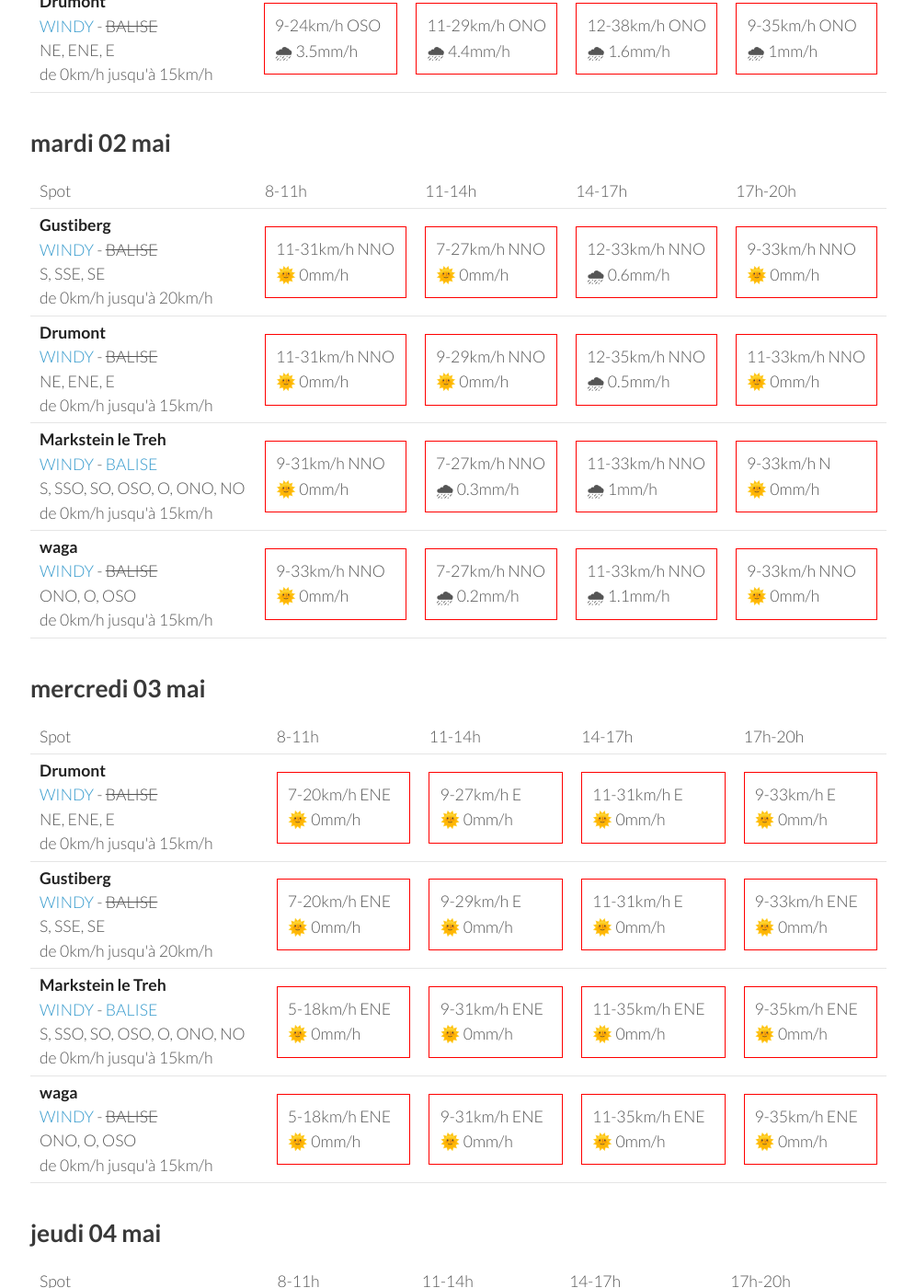
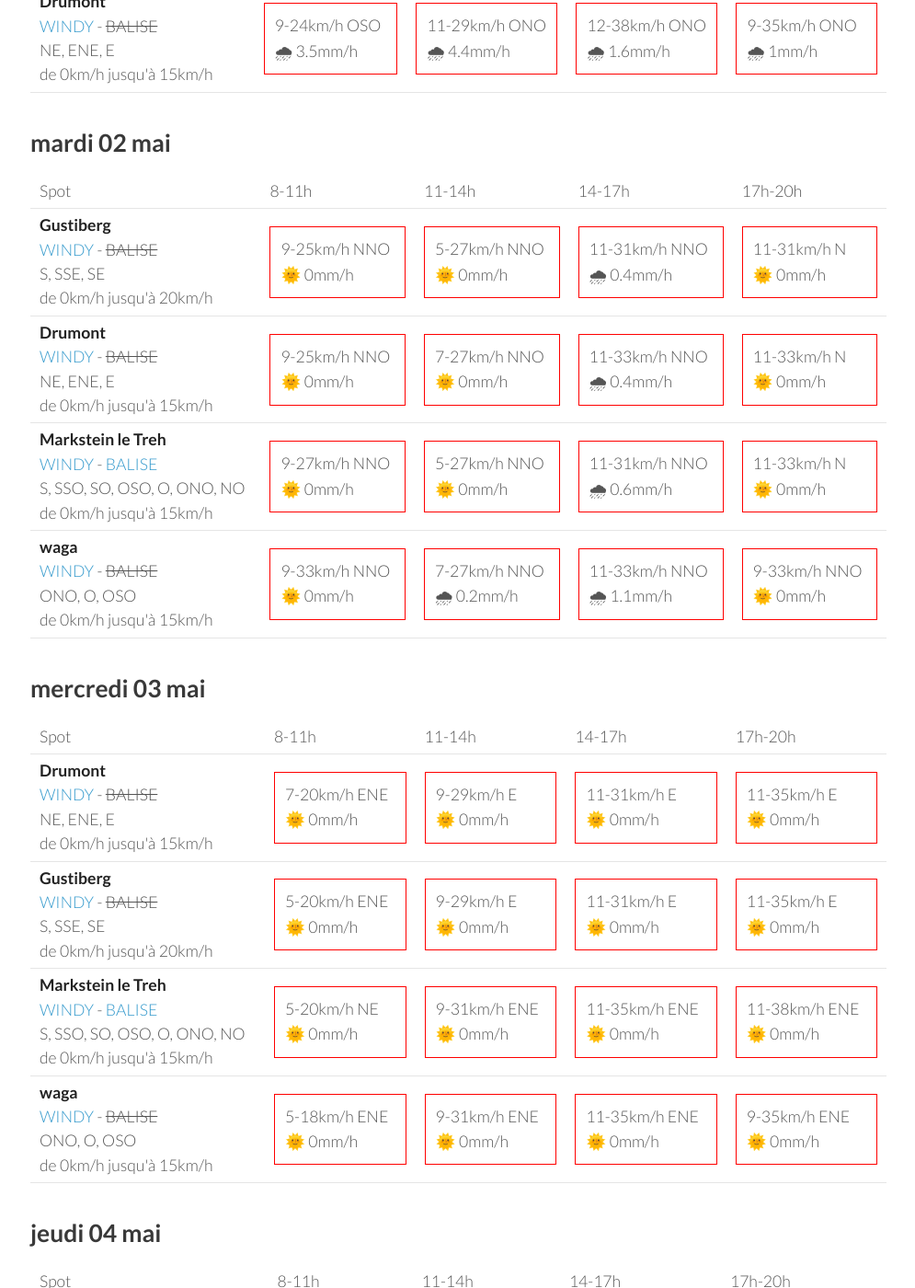
Before and after one commit to parapente-dans-le-nord/parapente-dans-le-nord.github.io, a Jekyll site: the page built from vosges.markdown, in a window 1280 px wide and 1400 px high, scrolled down 1325 px. Shown: the whole window at 92% size, without its empty margins (25-1020 px from the left). Built offline with Jekyll 4.4.1, drawn with Linux system fonts in a browser that asks for light colours; some of the changed text lies outside the part shown.

Commit message:
update index.markdown

```diff
--- a/vosges.markdown
+++ b/vosges.markdown
@@ -132,30 +132,30 @@ page mise à jour le dimanche 30 avril 13:16
 <tr>
         <td><strong>Gustiberg</strong><br><a href="https://windy.com/47.894/6.934?47.891,6.934,15,m:eYYagmI">WINDY</a> - <span class="no-balise"> BALISE </span><br> <span class="vent-favorable">S, SSE, SE</span><br><span class="force-vent">de 0km/h jusqu'à 20km/h</span> </td>
 
-            <td><div class="not-flyable"><p>11-31km/h NNO</p><p>🌞 0mm/h</p></div></td>
-            <td><div class="not-flyable"><p>7-27km/h NNO</p><p>🌞 0mm/h</p></div></td>
-            <td><div class="not-flyable"><p>12-33km/h NNO</p><p>🌧 0.6mm/h</p></div></td>
-            <td><div class="not-flyable"><p>9-33km/h NNO</p><p>🌞 0mm/h</p></div></td>
+            <td><div class="not-flyable"><p>9-25km/h NNO</p><p>🌞 0mm/h</p></div></td>
+            <td><div class="not-flyable"><p>5-27km/h NNO</p><p>🌞 0mm/h</p></div></td>
+            <td><div class="not-flyable"><p>11-31km/h NNO</p><p>🌧 0.4mm/h</p></div></td>
+            <td><div class="not-flyable"><p>11-31km/h N</p><p>🌞 0mm/h</p></div></td>
 
 
     </tr>
 <tr>
         <td><strong>Drumont</strong><br><a href="https://windy.com/47.898/6.919?47.687,6.919,9,m:eYYagmG">WINDY</a> - <span class="no-balise"> BALISE </span><br> <span class="vent-favorable">NE, ENE, E</span><br><span class="force-vent">de 0km/h jusqu'à 15km/h</span> </td>
 
-            <td><div class="not-flyable"><p>11-31km/h NNO</p><p>🌞 0mm/h</p></div></td>
-            <td><div class="not-flyable"><p>9-29km/h NNO</p><p>🌞 0mm/h</p></div></td>
-            <td><div class="not-flyable"><p>12-35km/h NNO</p><p>🌧 0.5mm/h</p></div></td>
-            <td><div class="not-flyable"><p>11-33km/h NNO</p><p>🌞 0mm/h</p></div></td>
+            <td><div class="not-flyable"><p>9-25km/h NNO</p><p>🌞 0mm/h</p></div></td>
+            <td><div class="not-flyable"><p>7-27km/h NNO</p><p>🌞 0mm/h</p></div></td>
+            <td><div class="not-flyable"><p>11-33km/h NNO</p><p>🌧 0.4mm/h</p></div></td>
+            <td><div class="not-flyable"><p>11-33km/h N</p><p>🌞 0mm/h</p></div></td>
 
 
     </tr>
 <tr>
         <td><strong>Markstein le Treh</strong><br><a href="https://windy.com/47.926/7.012?47.505,7.012,8,m:eY1agmQ">WINDY</a> - <span class=""><a href="http://www.balisemeteo.com/balise.php?idBalise=136">BALISE</a> </span><br> <span class="vent-favorable">S, SSO, SO, OSO, O, ONO, NO</span><br><span class="force-vent">de 0km/h jusqu'à 15km/h</span> </td>
 
-            <td><div class="not-flyable"><p>9-31km/h NNO</p><p>🌞 0mm/h</p></div></td>
-            <td><div class="not-flyable"><p>7-27km/h NNO</p><p>🌧 0.3mm/h</p></div></td>
-            <td><div class="not-flyable"><p>11-33km/h NNO</p><p>🌧 1mm/h</p></div></td>
-            <td><div class="not-flyable"><p>9-33km/h N</p><p>🌞 0mm/h</p></div></td>
+            <td><div class="not-flyable"><p>9-27km/h NNO</p><p>🌞 0mm/h</p></div></td>
+            <td><div class="not-flyable"><p>5-27km/h NNO</p><p>🌞 0mm/h</p></div></td>
+            <td><div class="not-flyable"><p>11-31km/h NNO</p><p>🌧 0.6mm/h</p></div></td>
+            <td><div class="not-flyable"><p>11-33km/h N</p><p>🌞 0mm/h</p></div></td>
 
 
     </tr>
@@ -189,29 +189,29 @@ page mise à jour le dimanche 30 avril 13:16
         <td><strong>Drumont</strong><br><a href="https://windy.com/47.898/6.919?47.687,6.919,9,m:eYYagmG">WINDY</a> - <span class="no-balise"> BALISE </span><br> <span class="vent-favorable">NE, ENE, E</span><br><span class="force-vent">de 0km/h jusqu'à 15km/h</span> </td>
 
             <td><div class="not-flyable"><p>7-20km/h ENE</p><p>🌞 0mm/h</p></div></td>
-            <td><div class="not-flyable"><p>9-27km/h E</p><p>🌞 0mm/h</p></div></td>
+            <td><div class="not-flyable"><p>9-29km/h E</p><p>🌞 0mm/h</p></div></td>
             <td><div class="not-flyable"><p>11-31km/h E</p><p>🌞 0mm/h</p></div></td>
-            <td><div class="not-flyable"><p>9-33km/h E</p><p>🌞 0mm/h</p></div></td>
+            <td><div class="not-flyable"><p>11-35km/h E</p><p>🌞 0mm/h</p></div></td>
 
 
     </tr>
 <tr>
         <td><strong>Gustiberg</strong><br><a href="https://windy.com/47.894/6.934?47.891,6.934,15,m:eYYagmI">WINDY</a> - <span class="no-balise"> BALISE </span><br> <span class="vent-favorable">S, SSE, SE</span><br><span class="force-vent">de 0km/h jusqu'à 20km/h</span> </td>
 
-            <td><div class="not-flyable"><p>7-20km/h ENE</p><p>🌞 0mm/h</p></div></td>
+            <td><div class="not-flyable"><p>5-20km/h ENE</p><p>🌞 0mm/h</p></div></td>
             <td><div class="not-flyable"><p>9-29km/h E</p><p>🌞 0mm/h</p></div></td>
             <td><div class="not-flyable"><p>11-31km/h E</p><p>🌞 0mm/h</p></div></td>
-            <td><div class="not-flyable"><p>9-33km/h ENE</p><p>🌞 0mm/h</p></div></td>
+            <td><div class="not-flyable"><p>11-35km/h E</p><p>🌞 0mm/h</p></div></td>
 
 
     </tr>
 <tr>
         <td><strong>Markstein le Treh</strong><br><a href="https://windy.com/47.926/7.012?47.505,7.012,8,m:eY1agmQ">WINDY</a> - <span class=""><a href="http://www.balisemeteo.com/balise.php?idBalise=136">BALISE</a> </span><br> <span class="vent-favorable">S, SSO, SO, OSO, O, ONO, NO</span><br><span class="force-vent">de 0km/h jusqu'à 15km/h</span> </td>
 
-            <td><div class="not-flyable"><p>5-18km/h ENE</p><p>🌞 0mm/h</p></div></td>
+            <td><div class="not-flyable"><p>5-20km/h NE</p><p>🌞 0mm/h</p></div></td>
             <td><div class="not-flyable"><p>9-31km/h ENE</p><p>🌞 0mm/h</p></div></td>
             <td><div class="not-flyable"><p>11-35km/h ENE</p><p>🌞 0mm/h</p></div></td>
-            <td><div class="not-flyable"><p>9-35km/h ENE</p><p>🌞 0mm/h</p></div></td>
+            <td><div class="not-flyable"><p>11-38km/h ENE</p><p>🌞 0mm/h</p></div></td>
 
 
     </tr>
```
Also changed, not shown: other parts of vosges.markdown (+1 -1 lines).
